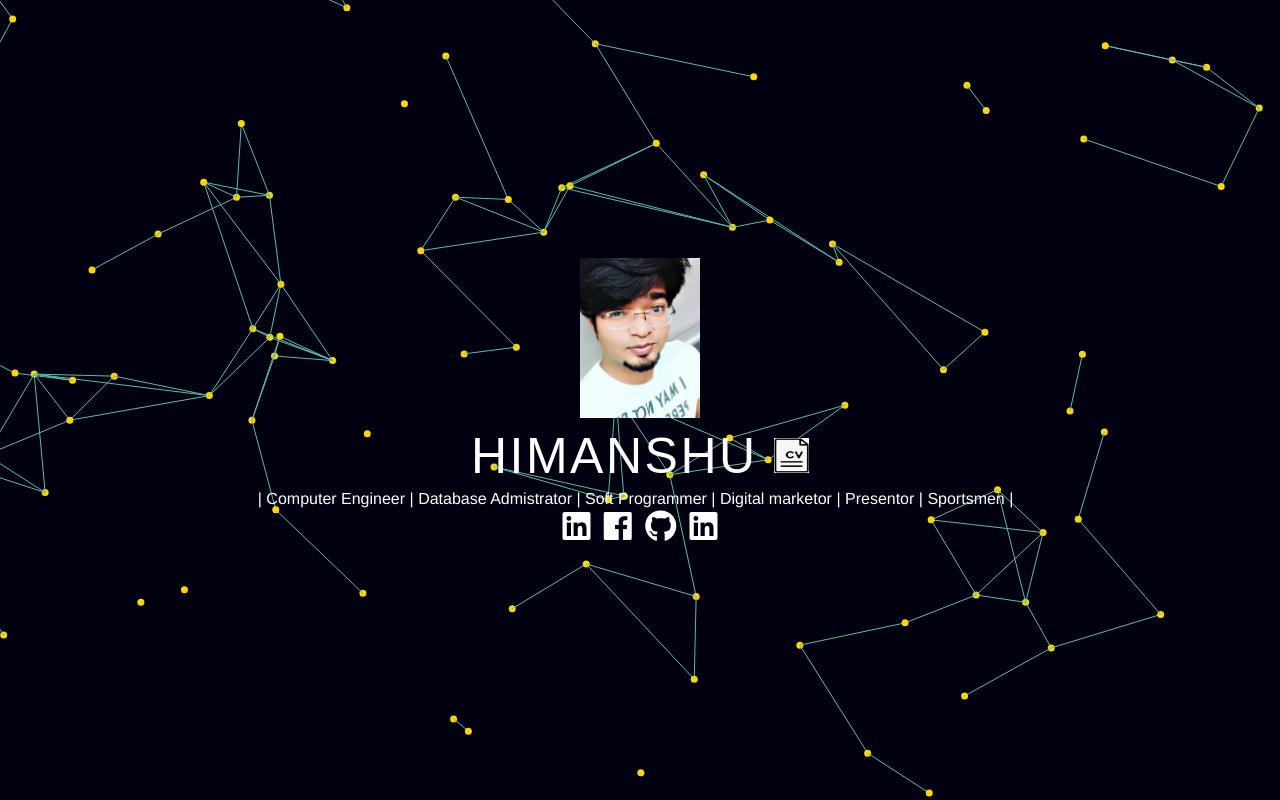
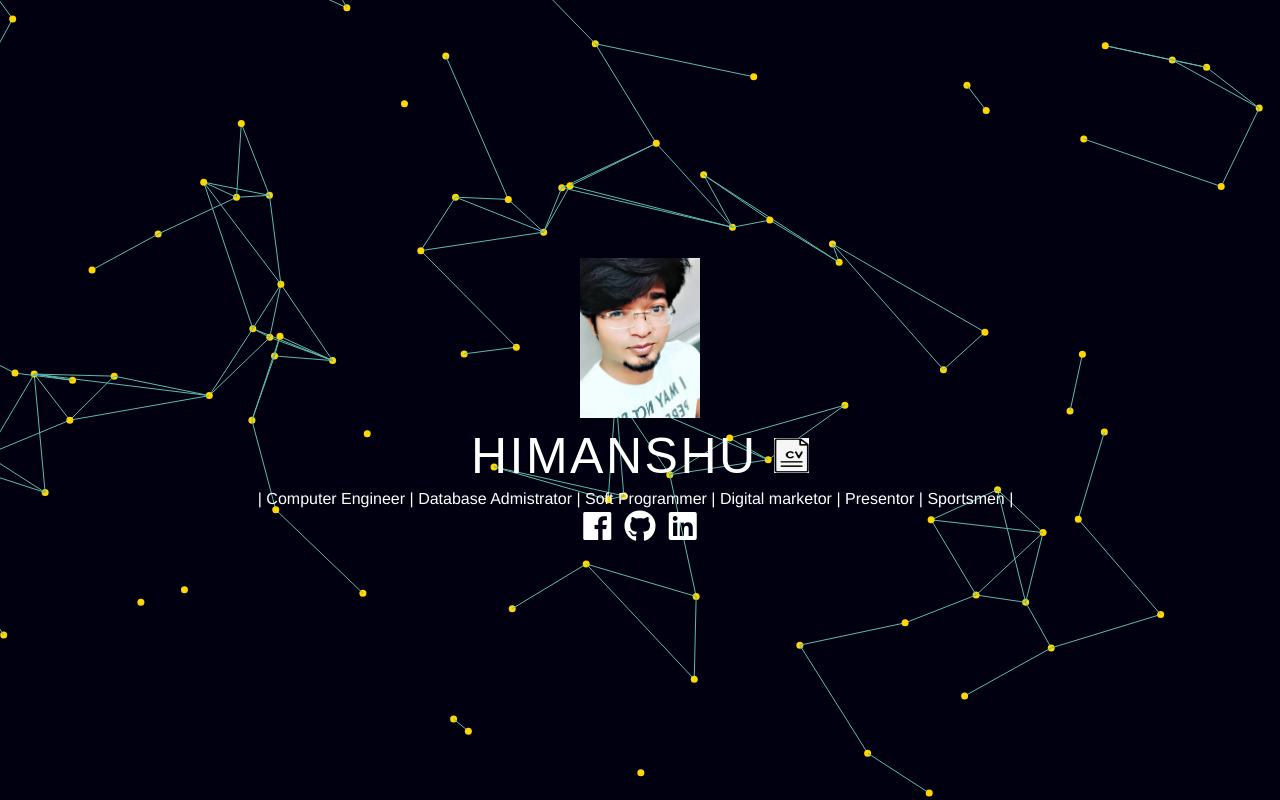
Before and after one commit to HimashuMaan/himanshuintro, a plain HTML site: page index.html in a window 1280 px wide. Drawn offline with Linux system fonts and the light colour scheme.

Commit message:
Update index.html

```diff
--- a/index.html
+++ b/index.html
@@ -22,8 +22,6 @@
     <h2 style="font-family: 'Syncopate', sans-serif; font-weight: 10;">Himanshu&nbsp<a href="https://drive.google.com/file/d/11_f_9KwjzR3gM9E929QUVOcxy4uwOYKz/view?usp=sharing" style="color: white;"><img src="assets/CV pic.png" height="35" width="35"></a></h2>
         <hr style="width: 50%; background-color: #E83951; border-color: #E83951;">
         <h3 style="font-family: 'Helvetica', sans-serif; font-weight: 10;">| Computer Engineer | Database Admistrator | Soft Programmer | Digital marketor | Presentor | Sportsmen |  &nbsp<a></a></a></h2>
-    <a href="https://www.linkedin.com/in/#/" style="color: white;"><i class="fab fa-linkedin" style="font-size: 2em;"></i></a>
-    &nbsp
     <a href="https://www.facebook.com/himanshu.rajput.5203577" style="color: white;"><i class="fab fa-facebook" style="font-size: 2em;"></i></a>
     &nbsp
     <a href="https://github.com/HimashuMaan" style="color: white;"><i class="fab fa-github" style="font-size: 2em;"></i></a>
```
